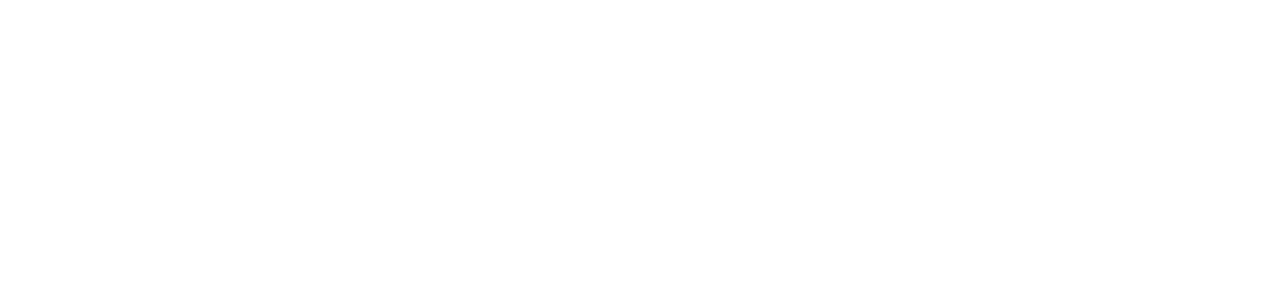
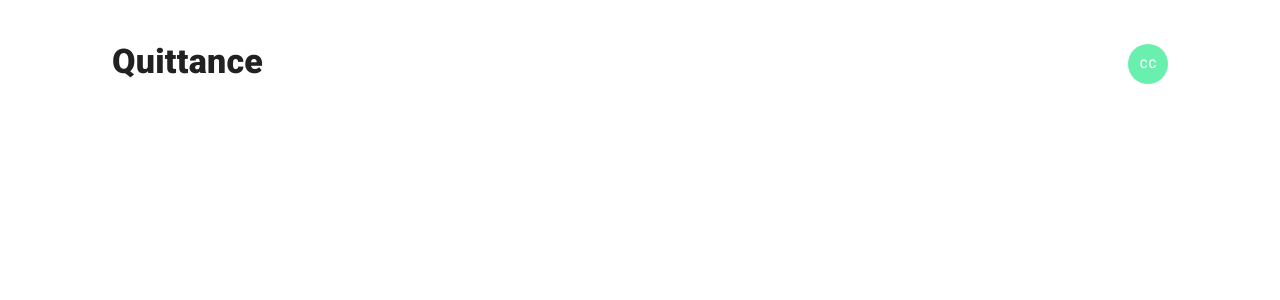
Before and after one commit to ClementCatel/Goodbail, a Vue app: page / in a window 1280 px wide. Shown: the top 300 px of the page. Built offline with nearby package versions, Linux system fonts and the light colour scheme.

Commit message:
adding navbar

```diff
--- a/src/App.vue
+++ b/src/App.vue
@@ -1,10 +1,25 @@
 <template>
-  <v-app></v-app>
+  <v-app>
+    <!-- NAVBAR -->
+    <app-navbar></app-navbar>
+
+    <v-content>
+      <v-container>
+        <router-view></router-view>
+      </v-container>
+    </v-content>
+  </v-app>
 </template>
 
 <script>
+import AppNavbar from "@/components/AppNavbar";
+
 export default {
   name: "App",
+
+  components: {
+    AppNavbar
+  },
 
   data: () => ({
     //
--- /dev/null
+++ b/src/components/AppNavbar.vue
@@ -0,0 +1,23 @@
+<template>
+  <v-app-bar app flat prominent class="white px-md-12 mx-md-12">
+    <v-toolbar-title class="display-1 font-weight-black my-auto"
+      >Quittance</v-toolbar-title
+    >
+
+    <v-spacer></v-spacer>
+
+    <profile-dropdown></profile-dropdown>
+  </v-app-bar>
+</template>
+
+<script>
+import ProfileDropdown from "@/components/ProfileDropdown";
+
+export default {
+  components: {
+    ProfileDropdown
+  }
+};
+</script>
+
+<style></style>
--- /dev/null
+++ b/src/components/ProfileDropdown.vue
@@ -0,0 +1,72 @@
+<template>
+  <v-menu
+    v-model="menu"
+    :close-on-content-click="false"
+    :nudge-width="200"
+    offset-y
+    left
+    origin="center center"
+    transition="scale-transition"
+  >
+    <template v-slot:activator="{ on }">
+      <v-btn
+        fab
+        dark
+        small
+        elevation="0"
+        color="green accent-2"
+        v-on="on"
+        class="my-auto"
+      >
+        CC
+      </v-btn>
+    </template>
+
+    <v-card>
+      <v-list class="text-center">
+        <v-list-item>
+          <v-list-item-content>
+            <v-list-item-title>Clément Catel</v-list-item-title>
+            <v-list-item-subtitle>
+              clement.catel4@gmail.com
+            </v-list-item-subtitle>
+          </v-list-item-content>
+        </v-list-item>
+      </v-list>
+
+      <v-divider></v-divider>
+
+      <v-list-item-group color="primary">
+        <v-list-item>
+          <v-list-item-icon>
+            <v-icon>mdi-account</v-icon>
+          </v-list-item-icon>
+          <v-list-item-content>
+            <v-list-item-title>Mon Profile</v-list-item-title>
+          </v-list-item-content>
+        </v-list-item>
+
+        <v-list-item>
+          <v-list-item-icon>
+            <v-icon>mdi-logout</v-icon>
+          </v-list-item-icon>
+          <v-list-item-content>
+            <v-list-item-title>Se déconnecter</v-list-item-title>
+          </v-list-item-content>
+        </v-list-item>
+      </v-list-item-group>
+    </v-card>
+  </v-menu>
+</template>
+
+<script>
+export default {
+  data() {
+    return {
+      menu: false
+    };
+  }
+};
+</script>
+
+<style></style>
```
